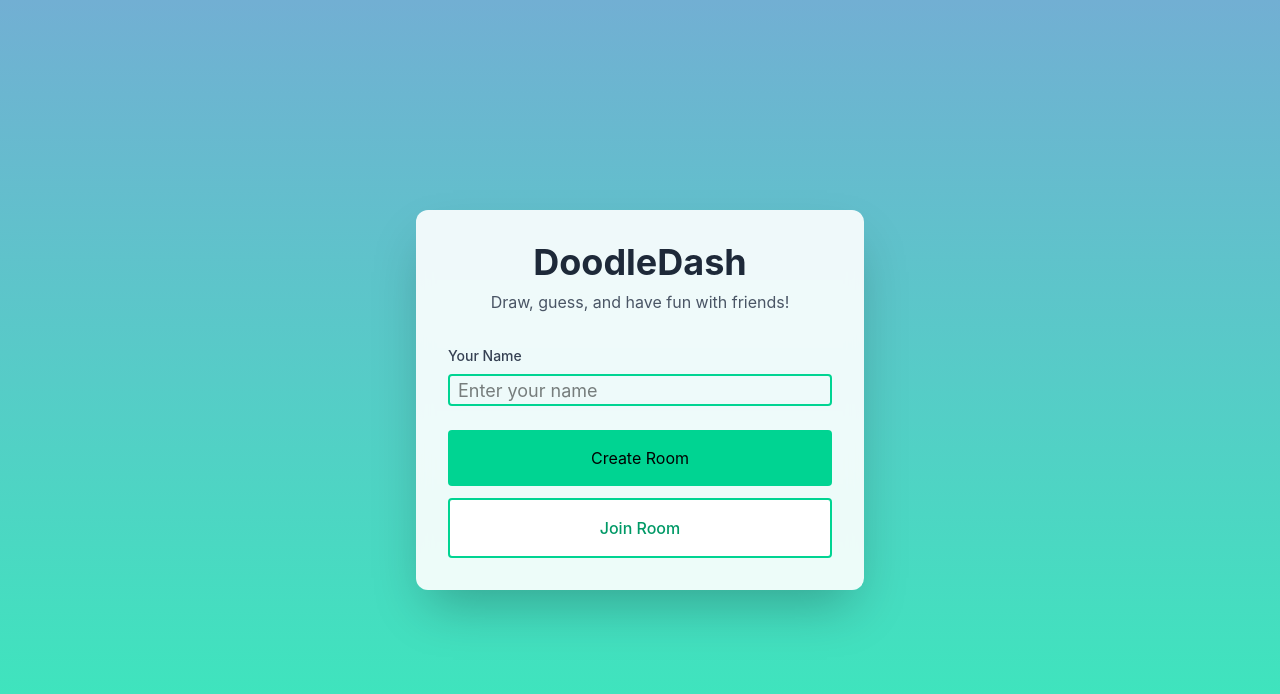
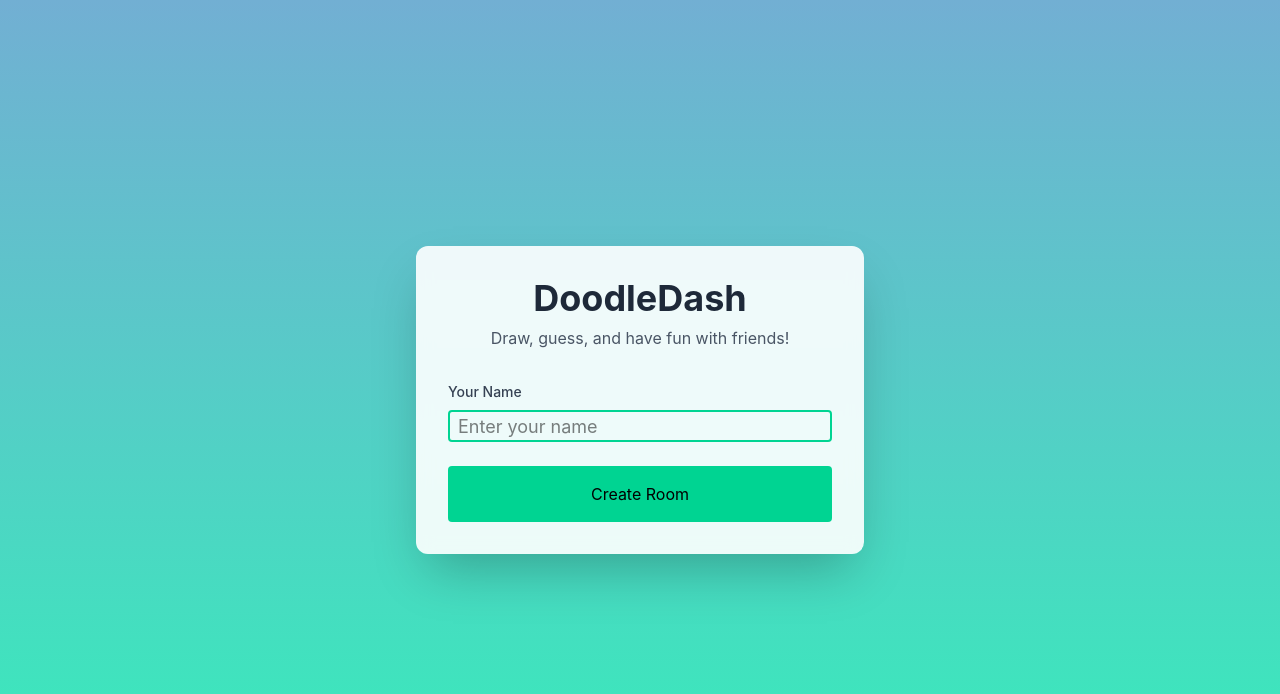
Before and after one commit to kiranpratyush/DoodleDash, a React app in the folder FE/doodledash/: page / in a window 1280 px wide. Shown: the top 694 px of the page. Built offline with nearby package versions, Linux system fonts and the light colour scheme; the HTML template or start-up script is replaced by a standard one.

Commit message:
chore: Remove join room

```diff
--- a/FE/doodledash/src/pages/Home.tsx
+++ b/FE/doodledash/src/pages/Home.tsx
@@ -26,9 +26,6 @@ export default function Home() {
                     </div>
                     <div className="flex flex-col gap-3">
                         <DoodleDashButton size="l" label="Create Room" />
-                        <button className="p-4 bg-white border-2 border-emerald-400 text-emerald-600 rounded-sm cursor-pointer w-full font-medium hover:bg-emerald-50 transition-colors">
-                            Join Room
-                        </button>
                     </div>
                 </div>
             </div>
--- a/FE/doodledash/src/pages/Room.tsx
+++ b/FE/doodledash/src/pages/Room.tsx
@@ -46,7 +46,7 @@ export default function Room() {
                 <Timer initialTime={60} />
                 <GuessWord word="elephant" revealedIndices={[0, 3, 7]} />
             </div>
-            <div className="h-[100vh] flex pt-4 px-4 gap-4">
+            <div className="h-screen flex pt-4 px-4 gap-4">
                 <div className="flex-1 max-h-[70%]">
                     <Player />
                 </div>
```
